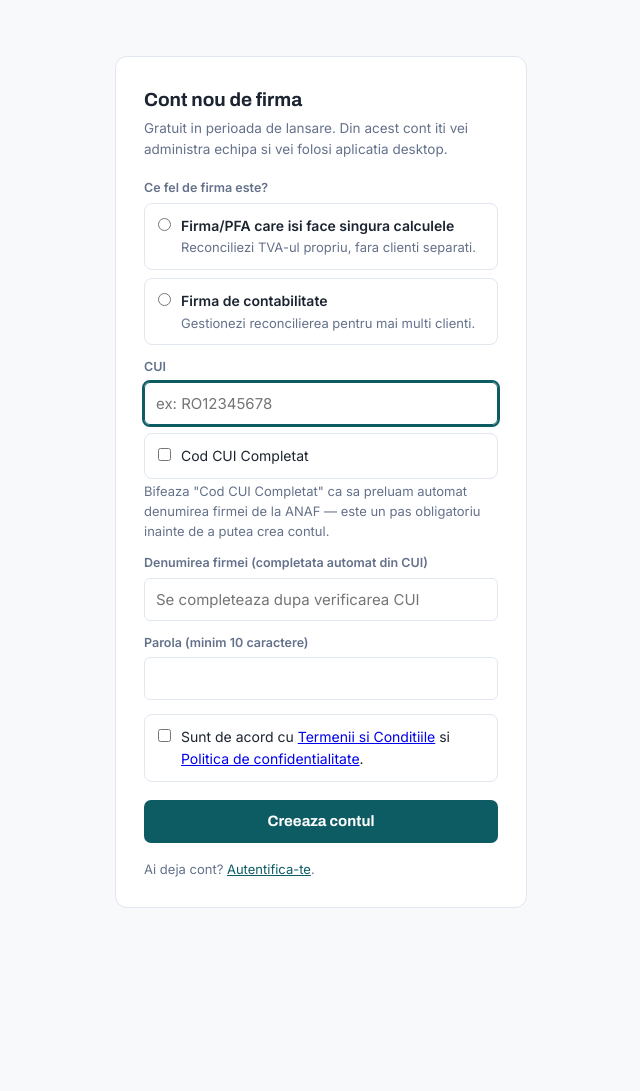
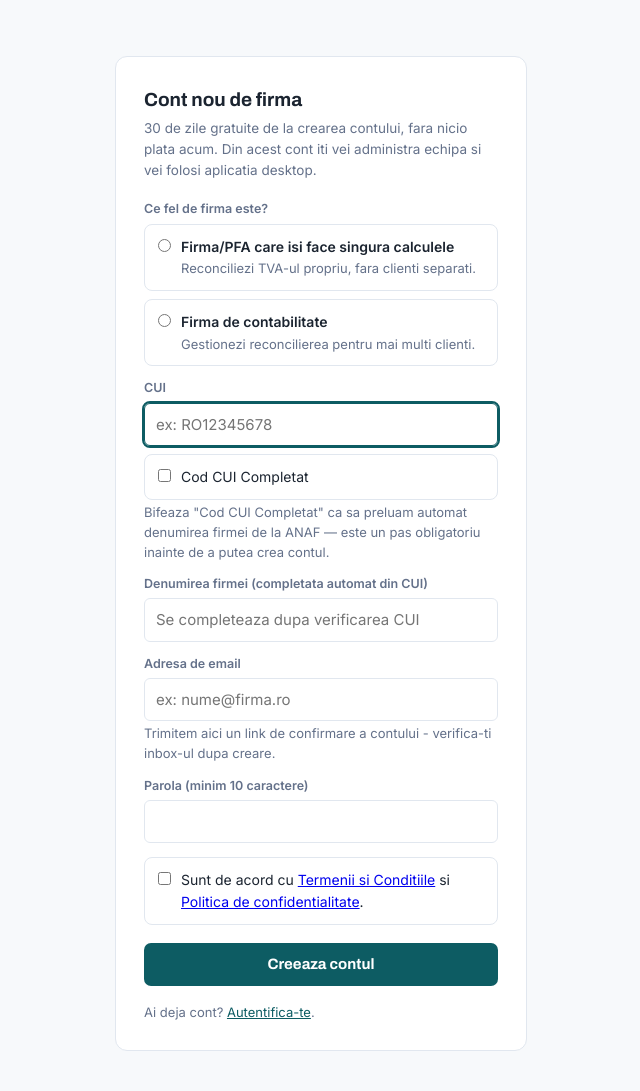
Before and after one commit to JacobFrye091/e-TVA-Reconciliere, a Flask app: page /inregistrare in a window 1280 px wide. Shown: the part 60-1151 px from the top of the page, without its empty margins (319-959 px from the left). Before the commit the page ends 968 px from the top, so only its background shows below. Run offline with Flask 3, Linux system fonts and the light colour scheme; parts of the project's set-up code (start-up, migrations or seed data) failed here and were passed over.

Commit message:
Add required email + account verification, 30-day trial, and billing-cycle choice
Registration now collects an email address (users.email) and sends a
confirmation link on signup - the client is notified first, then master
gets an internal heads-up once confirmed. Enforcement is feature-flagged
off by default (EMAIL_VERIFICARE_OBLIGATORIE): unlike the contact form,
this email is the only delivery path for the link, and SMTP isn't
confirmed working in production yet - flipping the flag on before that's
verified would permanently lock out real signups.

Every new firm also gets a 30-day trial (firms.creat_la/trial_expira_la)
and a self-declared billing-cycle choice (lunar/6luni/an) at /panou/plan,
with reference pricing (direct 59/49/39 RON, contabilitate per-client
25/20/15 RON) - no payment processing exists yet, this only records intent
and shows the operator what a firm picked.

```diff
--- a/portal/app.py
+++ b/portal/app.py
@@ -56,6 +56,14 @@ ANAF_TOKEN_VALIDITY_ZILE = 90
 # ce un XML de test a fost validat cu adevarat impotriva sandbox-ului.
 ANAF_EFACTURA_MEDIU = os.environ.get("ANAF_EFACTURA_MEDIU", "test")
 
+# Implicit dezactivat: emailul de confirmare e singura cale de livrare a
+# link-ului de validare (spre deosebire de formularul de contact, unde o
+# eroare de trimitere nu blocheaza nimic), asa ca blocarea reala a
+# conturilor neverificate ramane oprita pana se confirma ca SMTP chiar
+# livreaza pe serverul de productie - altfel un client nou ar ramane blocat
+# definitiv fara nicio alternativa.
+EMAIL_VERIFICARE_OBLIGATORIE = os.environ.get("EMAIL_VERIFICARE_OBLIGATORIE") == "1"
+
 FIRM_SUBROLES = ["manager", "contabil", "junior"]
 
 _AVATAR_PALETTE = ["#0d5c63", "#12777f", "#9a6700", "#1a7f4b", "#5b4fc4", "#b0473e"]
@@ -331,6 +339,12 @@ def create_app(data_dir: str, enable_backup_scheduler: bool = False) -> Flask:
         return redirect(url_for(
             "panou", mesaj="Accesul la decontul ANAF a fost autorizat cu succes."))
 
+    def _zile_trial_ramase(trial_expira_la: "str | None") -> "int | None":
+        if not trial_expira_la:
+            return None
+        expira = datetime.fromisoformat(trial_expira_la)
+        return max(0, (expira - datetime.now(timezone.utc)).days)
+
     def _slugify(text: str) -> str:
         slug = re.sub(r"[^a-z0-9]+", "-", (text or "").lower()).strip("-")
         return slug or "firma"
@@ -348,16 +362,31 @@ def create_app(data_dir: str, enable_backup_scheduler: bool = False) -> Flask:
             n += 1
         return f"{desired}{n}"
 
-    def _create_firm(name: str, cui: str, tip: str, user_id: int, role: str) -> int:
+    def _create_firm(name: str, cui: str, tip: str, user_id: int, role: str,
+                     email_verificat: bool = False) -> tuple[int, "str | None"]:
         """Create a firm and link it to user_id with the given role. A
         self-reconciling ('direct') firm has no clients at all - it
         reconciles as itself, not as its own client - so nothing further
         happens here for that case; only a 'contabilitate' firm ever
-        gets real clients, added by hand afterwards."""
+        gets real clients, added by hand afterwards.
+
+        Every new firm gets a 30-day trial from creation. email_verificat
+        controls whether it starts pre-confirmed (an already-authenticated,
+        already-verified user adding a second firm via /panou/firme) or
+        needs its own confirmation link (a brand new /inregistrare) -
+        returns (firm_id, token) where token is None in the former case."""
         if tip not in pdb.FIRM_TIPURI:
             tip = pdb.FIRM_TIP_CONTABILITATE
-        cur = conn.execute("INSERT INTO firms(name, cui, tip) VALUES(?,?,?)",
-                           (name, cui, tip))
+        now = datetime.now(timezone.utc)
+        creat_la = now.isoformat()
+        trial_expira_la = (now + timedelta(days=pdb.TRIAL_ZILE)).isoformat()
+        token = None if email_verificat else secrets.token_urlsafe(32)
+        cur = conn.execute(
+            "INSERT INTO firms(name, cui, tip, email_verificat, "
+            "email_verificare_token, creat_la, trial_expira_la) "
+            "VALUES(?,?,?,?,?,?,?)",
+            (name, cui, tip, 1 if email_verificat else 0, token,
+             creat_la, trial_expira_la))
         firm_id = cur.lastrowid
         conn.execute(
             "INSERT INTO user_firms(user_id, firm_id, role, active) "
@@ -365,7 +394,7 @@ def create_app(data_dir: str, enable_backup_scheduler: bool = False) -> Flask:
         conn.execute("INSERT INTO firm_keys(firm_id, wrapped_key) VALUES(?,?)",
                      (firm_id, psec.wrap_key(secret, os.urandom(32))))
         conn.commit()
-        return firm_id
+        return firm_id, token
 
     @app.route("/inregistrare", methods=["GET", "POST"])
     def register():
@@ -373,13 +402,17 @@ def create_app(data_dir: str, enable_backup_scheduler: bool = False) -> Flask:
             return render_template("inregistrare.html", eroare=None)
         f = request.form
         name, cui = f.get("name", "").strip(), f.get("cui", "").strip()
+        email = f.get("email", "").strip()
         password = f.get("password", "")
         tip = f.get("tip", "").strip()
-        if not all([name, cui, password]) or tip not in pdb.FIRM_TIPURI:
+        if not all([name, cui, email, password]) or tip not in pdb.FIRM_TIPURI:
             return render_template(
                 "inregistrare.html",
                 eroare="Toate campurile sunt obligatorii - inclusiv "
                       "denumirea, completata automat din CUI.")
+        if not re.match(r"^[^@\s]+@[^@\s]+\.[^@\s]+$", email):
+            return render_template("inregistrare.html",
+                                   eroare="Adresa de email nu pare valida.")
         if not f.get("accept_termeni"):
             return render_template(
                 "inregistrare.html",
@@ -398,19 +431,78 @@ def create_app(data_dir: str, enable_backup_scheduler: bool = False) -> Flask:
         # username ramane doar o eticheta interna (audit, panoul de echipa).
         username = _unique_username(_slugify(name))
         cur = conn.execute(
-            "INSERT INTO users(username, pw_hash) VALUES(?,?)",
-            (username, psec.hash_password(password)))
+            "INSERT INTO users(username, pw_hash, email) VALUES(?,?,?)",
+            (username, psec.hash_password(password), email))
         user_id = cur.lastrowid
-        firm_id = _create_firm(name, cui, tip, user_id, "admin")
+        firm_id, token = _create_firm(name, cui, tip, user_id, "admin")
+        if token:
+            _trimite_email_verificare(email, name, token)
         session.permanent = True
         session["user_id"] = user_id
         session["active_firm_id"] = firm_id
         return redirect(url_for("aplicatie"))
 
+    @app.get("/verifica-email/<token>")
+    def verifica_email(token):
+        firm = conn.execute(
+            "SELECT * FROM firms WHERE email_verificare_token=?", (token,)).fetchone()
+        if firm is None:
+            return redirect(url_for(
+                "login", eroare="Link de confirmare invalid sau deja folosit."))
+        conn.execute(
+            "UPDATE firms SET email_verificat=1, email_verificare_token=NULL "
+            "WHERE id=?", (firm["id"],))
+        conn.commit()
+        # Ordinea conteaza - clientul primeste confirmarea intai, abia apoi
+        # ajunge si notificarea interna la master.
+        admin = conn.execute(
+            "SELECT u.email FROM user_firms uf "
+            "JOIN users u ON u.id = uf.user_id "
+            "WHERE uf.firm_id=? AND uf.role='admin' LIMIT 1", (firm["id"],)).fetchone()
+        if admin and admin["email"]:
+            _trimite_email(
+                admin["email"], "Contul tau e-TVA Reconciliere e confirmat",
+                f"Salut,\n\nContul firmei {firm['name']} a fost confirmat cu "
+                f"succes. Te poti autentifica oricand pe platforma.")
+        _trimite_email(
+            CONTACT_EMAIL_TO, "[e-TVA] Cont nou confirmat",
+            f"Firma {firm['name']} (CUI {firm['cui']}) si-a confirmat adresa de email.")
+        return redirect(url_for(
+            "login", mesaj="Adresa de email a fost confirmata - te poti autentifica."))
+
+    @app.get("/asteapta-verificare-email")
+    def asteapta_verificare_email():
+        user = current_user()
+        if user is None:
+            return redirect(url_for("login"))
+        return render_template(
+            "asteapta_verificare_email.html", user=user,
+            mesaj=request.args.get("mesaj"))
+
+    @app.post("/retrimite-verificare-email")
+    def retrimite_verificare_email():
+        user = current_user()
+        active_firm_id = session.get("active_firm_id")
+        if user is None or active_firm_id is None:
+            return redirect(url_for("login"))
+        firm = conn.execute(
+            "SELECT * FROM firms WHERE id=?", (active_firm_id,)).fetchone()
+        if firm is None or firm["email_verificat"] or not user["email"]:
+            return redirect(url_for("asteapta_verificare_email"))
+        token = firm["email_verificare_token"] or secrets.token_urlsafe(32)
+        conn.execute("UPDATE firms SET email_verificare_token=? WHERE id=?",
+                    (token, firm["id"]))
+        conn.commit()
+        _trimite_email_verificare(user["email"], firm["name"], token)
+        return redirect(url_for(
+            "asteapta_verificare_email", mesaj="Email retrimis."))
+
     @app.route("/autentificare", methods=["GET", "POST"])
     def login():
         if request.method == "GET":
-            return render_template("autentificare.html", eroare=None)
+            return render_template(
+                "autentificare.html", eroare=request.args.get("eroare"),
+                mesaj=request.args.get("mesaj"))
         identificator = request.form.get("cui", "").strip()
         password = request.form.get("password", "")
         eroare_autentificare = "CUI sau parola incorecta."
@@ -463,8 +555,15 @@ def create_app(data_dir: str, enable_backup_scheduler: bool = False) -> Flask:
     # ---------- the product (SPA) ----------
     @app.get("/app")
     def aplicatie():
-        if current_identity() is None:
-            return redirect(url_for("login"))
+        ident = current_identity()
+        if ident is None:
+            return redirect(url_for("login"))
+        if EMAIL_VERIFICARE_OBLIGATORIE:
+            firma = conn.execute(
+                "SELECT email_verificat FROM firms WHERE id=?",
+                (ident["firm_id"],)).fetchone()
+            if firma is not None and not firma["email_verificat"]:
+                return redirect(url_for("asteapta_verificare_email"))
         return send_file(_SPA)
 
     # ---------- firm account pages ----------
@@ -496,10 +595,16 @@ def create_app(data_dir: str, enable_backup_scheduler: bool = False) -> Flask:
             "SELECT * FROM deletion_requests WHERE user_id=? "
             "ORDER BY id DESC LIMIT 1", (user["id"],)).fetchone()
         anaf_autorizare = None
+        plan_activ = None
+        zile_trial = None
         if active is not None:
             anaf_autorizare = conn.execute(
                 "SELECT * FROM anaf_oauth_tokens WHERE firm_id=?",
                 (active["id"],)).fetchone()
+            plan_activ = conn.execute(
+                "SELECT email_verificat, trial_expira_la, ciclu_facturare "
+                "FROM firms WHERE id=?", (active["id"],)).fetchone()
+            zile_trial = _zile_trial_ramase(plan_activ["trial_expira_la"])
         return render_template("panou.html", user=user, firms=firms,
                                active=active, members=members,
                                subroles=FIRM_SUBROLES,
@@ -507,7 +612,9 @@ def create_app(data_dir: str, enable_backup_scheduler: bool = False) -> Flask:
                                mesaj=request.args.get("mesaj"),
                                anunt=_anunt_activ(), anunt_eticheta=ANUNT_ETICHETE,
                                cerere_stergere=cerere_stergere,
-                               anaf_autorizare=anaf_autorizare)
+                               anaf_autorizare=anaf_autorizare,
+                               plan_activ=plan_activ, zile_trial=zile_trial,
+                               email_verificare_obligatorie=EMAIL_VERIFICARE_OBLIGATORIE)
 
     @app.post("/panou/firme")
     def add_firm():
@@ -526,9 +633,43 @@ def create_app(data_dir: str, enable_backup_scheduler: bool = False) -> Flask:
         eroare = _verify_cui_or_error(cui)
         if eroare:
             return redirect(url_for("panou", eroare=eroare))
-        firm_id = _create_firm(name, cui, tip, user["id"], "admin")
+        # Deja un cont autentificat (deci deja o adresa de email cunoscuta) -
+        # nu mai cerem o a doua confirmare de email pentru firma aditionala.
+        firm_id, _token = _create_firm(name, cui, tip, user["id"], "admin",
+                                       email_verificat=True)
         session["active_firm_id"] = firm_id
         return redirect(url_for("panou"))
+
+    @app.get("/panou/plan")
+    def alege_plan():
+        user = current_user()
+        active_firm_id = session.get("active_firm_id")
+        if (user is None or user["is_master"]
+                or not _role_in_firm(user["id"], active_firm_id)):
+            return redirect(url_for("login"))
+        firm = conn.execute("SELECT * FROM firms WHERE id=?",
+                            (active_firm_id,)).fetchone()
+        return render_template(
+            "alege_plan.html", user=user, firm=firm,
+            preturi=pdb.PRETURI_LUNARE_RON[firm["tip"]],
+            zile_trial=_zile_trial_ramase(firm["trial_expira_la"]),
+            eroare=request.args.get("eroare"), mesaj=request.args.get("mesaj"))
+
+    @app.post("/panou/plan")
+    def salveaza_plan():
+        user = current_user()
+        active_firm_id = session.get("active_firm_id")
+        if (user is None or user["is_master"]
+                or _role_in_firm(user["id"], active_firm_id) != "admin"):
+            return redirect(url_for("login"))
+        ciclu = request.form.get("ciclu", "")
+        if ciclu not in pdb.CICLURI_FACTURARE:
+            return redirect(url_for(
+                "alege_plan", eroare="Alege un ciclu de facturare valid."))
+        conn.execute("UPDATE firms SET ciclu_facturare=? WHERE id=?",
+                    (ciclu, active_firm_id))
+        conn.commit()
+        return redirect(url_for("panou", mesaj="Planul a fost salvat."))
 
     @app.post("/panou/comutare-firma")
     def switch_firm():
@@ -982,23 +1123,24 @@ def create_app(data_dir: str, enable_backup_scheduler: bool = False) -> Flask:
         pdb.CONTACT_TIP_ALTELE: "Altele",
     }
 
-    def _trimite_email_contact(nume, email, tip, mesaj):
-        """Retransmite mesajul catre CONTACT_EMAIL_TO prin SMTP, daca serverul
-        are configurate variabilele de mediu SMTP_HOST/SMTP_USER/SMTP_PASSWORD.
-        Mesajul e oricum pastrat in contact_messages - trimiterea prin email e
-        un bonus de notificare, nu singura cale prin care ajunge la master, asa
-        ca o eroare aici nu trebuie sa strice cererea utilizatorului."""
+    def _trimite_email(destinatar: str, subiect: str, continut: str,
+                       reply_to: str | None = None) -> None:
+        """Trimite un email simplu prin SMTP, daca serverul are configurate
+        variabilele de mediu SMTP_HOST/SMTP_USER/SMTP_PASSWORD - altfel nu
+        face nimic. Apelantii care depind de livrare (verificarea de email)
+        trebuie sa tina cont ca fara SMTP configurat, aceasta functie e un
+        no-op tacut - vezi EMAIL_VERIFICARE_OBLIGATORIE."""
         host = os.environ.get("SMTP_HOST")
         if not host:
             return
         try:
             msg = EmailMessage()
-            msg["Subject"] = f"[e-TVA Contact] {CONTACT_ETICHETE.get(tip, tip)}"
+            msg["Subject"] = subiect
             msg["From"] = os.environ.get("SMTP_FROM", CONTACT_EMAIL_TO)
-            msg["To"] = CONTACT_EMAIL_TO
-            msg["Reply-To"] = email
-            msg.set_content(f"De la: {nume} <{email}>\nTema: "
-                            f"{CONTACT_ETICHETE.get(tip, tip)}\n\n{mesaj}")
+            msg["To"] = destinatar
+            if reply_to:
+                msg["Reply-To"] = reply_to
+            msg.set_content(continut)
             port = int(os.environ.get("SMTP_PORT", "587"))
             with smtplib.SMTP(host, port, timeout=10) as s:
                 s.starttls()
@@ -1008,7 +1150,29 @@ def create_app(data_dir: str, enable_backup_scheduler: bool = False) -> Flask:
                     s.login(user, password)
                 s.send_message(msg)
         except (smtplib.SMTPException, OSError) as e:
-            app.logger.warning("Trimiterea emailului de contact a esuat: %s", e)
+            app.logger.warning("Trimiterea emailului catre %s a esuat: %s", destinatar, e)
+
+    def _trimite_email_contact(nume, email, tip, mesaj):
+        """Retransmite mesajul catre CONTACT_EMAIL_TO - mesajul e oricum
+        pastrat in contact_messages, trimiterea prin email e un bonus de
+        notificare, nu singura cale prin care ajunge la master."""
+        _trimite_email(
+            CONTACT_EMAIL_TO, f"[e-TVA Contact] {CONTACT_ETICHETE.get(tip, tip)}",
+            f"De la: {nume} <{email}>\nTema: {CONTACT_ETICHETE.get(tip, tip)}\n\n{mesaj}",
+            reply_to=email)
+
+    def _trimite_email_verificare(email: str, nume_firma: str, token: str) -> None:
+        """Spre deosebire de _trimite_email_contact, aici emailul e singura
+        cale prin care clientul primeste link-ul - de asta accesul nu se
+        blocheaza real (vezi EMAIL_VERIFICARE_OBLIGATORIE) pana nu e
+        confirmat ca SMTP-ul chiar livreaza pe serverul de productie."""
+        link = url_for("verifica_email", token=token, _external=True)
+        _trimite_email(
+            email, "Confirma contul e-TVA Reconciliere",
+            f"Salut,\n\nCa sa activezi contul firmei {nume_firma} pe "
+            f"e-TVA Reconciliere, confirma adresa de email accesand linkul "
+            f"de mai jos:\n\n{link}\n\nDaca nu ai creat tu acest cont, "
+            f"poti ignora acest mesaj.")
 
     @app.post("/api/contact")
     def trimite_contact():
--- a/portal/templates/autentificare.html
+++ b/portal/templates/autentificare.html
@@ -13,6 +13,7 @@
       <button class="btn-lat" type="submit">Intra in cont</button>
     </form>
     {% if eroare %}<p class="eroare">{{ eroare }}</p>{% endif %}
+    {% if mesaj %}<p class="sub" style="color:var(--ok)">{{ mesaj }}</p>{% endif %}
     <p class="nota">Nu ai cont? <a href="/inregistrare">Creeaza un cont de firma</a>.</p>
   </div>
 </main>
--- a/portal/templates/inregistrare.html
+++ b/portal/templates/inregistrare.html
@@ -4,8 +4,9 @@
 <main class="ingust">
   <div class="card">
     <h2>Cont nou de firma</h2>
-    <p class="sub">Gratuit in perioada de lansare. Din acest cont iti vei
-      administra echipa si vei folosi aplicatia desktop.</p>
+    <p class="sub">30 de zile gratuite de la crearea contului, fara nicio
+      plata acum. Din acest cont iti vei administra echipa si vei folosi
+      aplicatia desktop.</p>
     <form method="post">
       <label>Ce fel de firma este?</label>
       <div class="tip-firma">
@@ -33,6 +34,11 @@
       <label for="name">Denumirea firmei (completata automat din CUI)</label>
       <input id="name" name="name" required readonly
              placeholder="Se completeaza dupa verificarea CUI">
+      <label for="email">Adresa de email</label>
+      <input id="email" name="email" type="email" required
+             placeholder="ex: nume@firma.ro">
+      <p class="nota" style="margin-top:2px">Trimitem aici un link de
+        confirmare a contului - verifica-ti inbox-ul dupa creare.</p>
       <label for="password">Parola (minim 10 caractere)</label>
       <input id="password" name="password" type="password" required minlength="10">
       <label class="optiune-tip" style="margin-top:14px">
```
Also changed, not shown: portal/db.py (+63 -1 lines), portal/templates/alege_plan.html (added, +60 -0 lines), portal/templates/asteapta_verificare_email.html (added, +16 -0 lines), portal/templates/panou.html (+17 -0 lines), tests/test_portal.py (+174 -2 lines).
